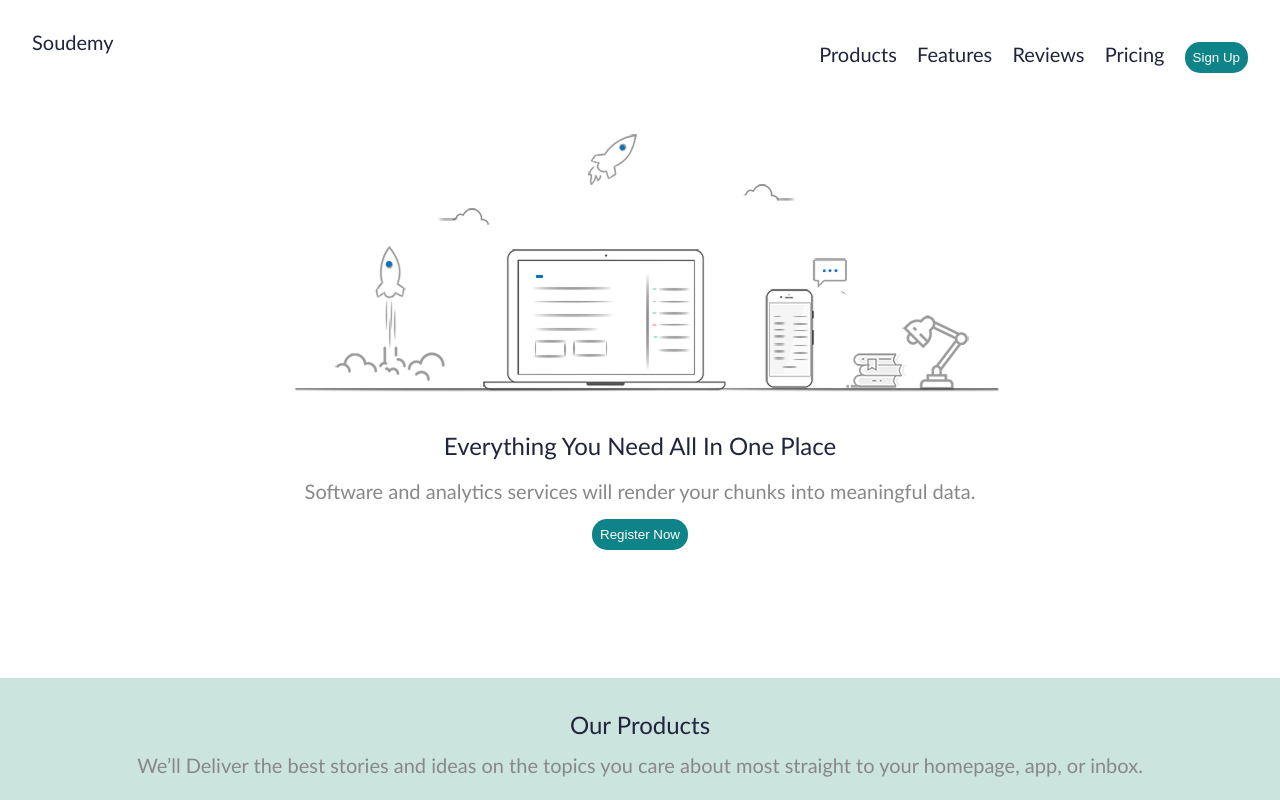
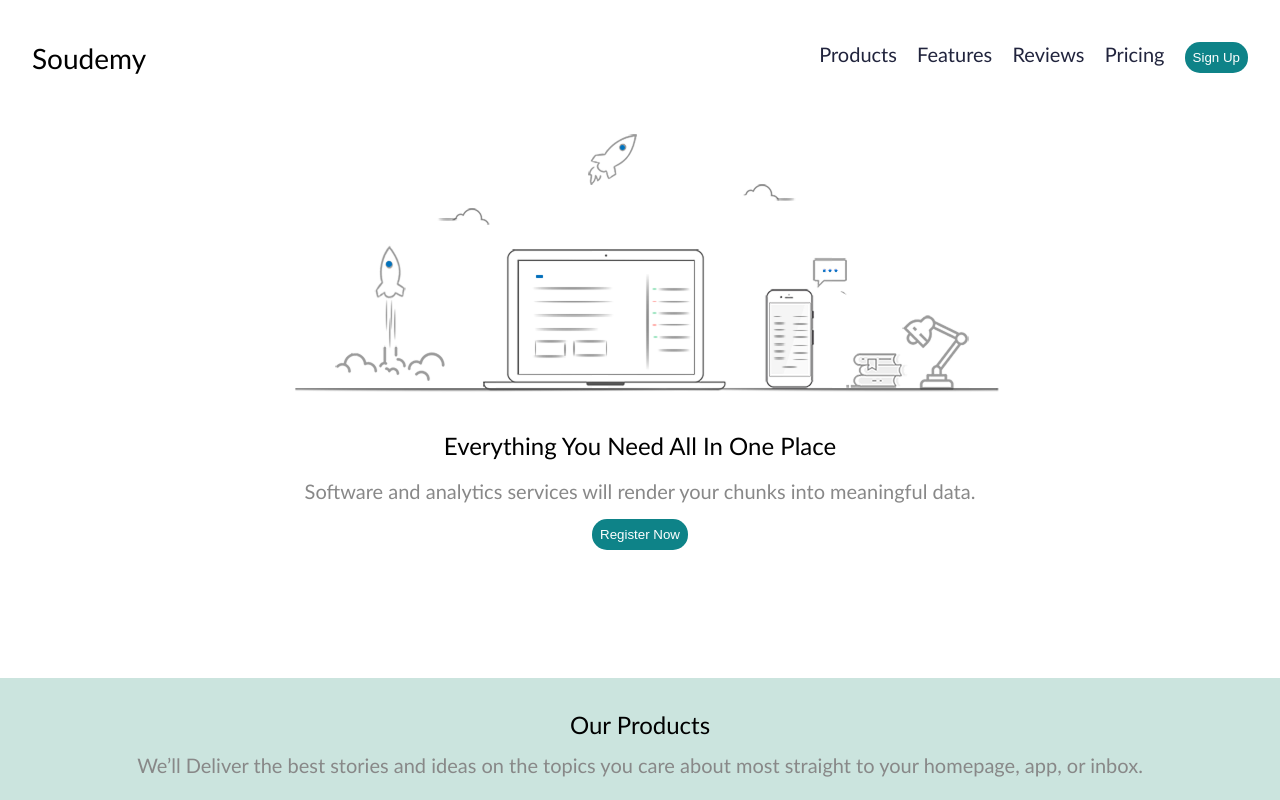
Before and after one commit to tom-locatelli47/Atv-Soundmy, a plain HTML site: page index.html in a window 1280 px wide. Shown: the top 800 px of the page. Drawn offline with Linux system fonts and the light colour scheme.

Commit message:
Add files via upload

```diff
--- a/css/style.css
+++ b/css/style.css
@@ -36,6 +36,10 @@ h1 {
   color: black;
 }
 
+h2 {
+    color: black;
+  }
+
 p {
   color: #888888;
 }
@@ -57,7 +61,7 @@ header ul li {
 header h1 {
   font-size: 1.4rem;
   text-align: center;
-  margin: 10px 0 10px 0;
+  margin: 5px 0 5px 0;
 }
 
 main h2 {
@@ -147,6 +151,7 @@ footer ul li {
   header {
     display: flex;
     justify-content: space-between;
+    align-items: center;
     padding: 2.5vw;
   }
 
--- a/index.html
+++ b/index.html
@@ -15,7 +15,7 @@
   </head>
   <body>
     <header>
-      <h2 class="titulo">Soudemy</h2>
+      <h1 class="titulo">Soudemy</h1>
       <nav>
         <ul>
           <li><a href="#">Products</a></li>
```
